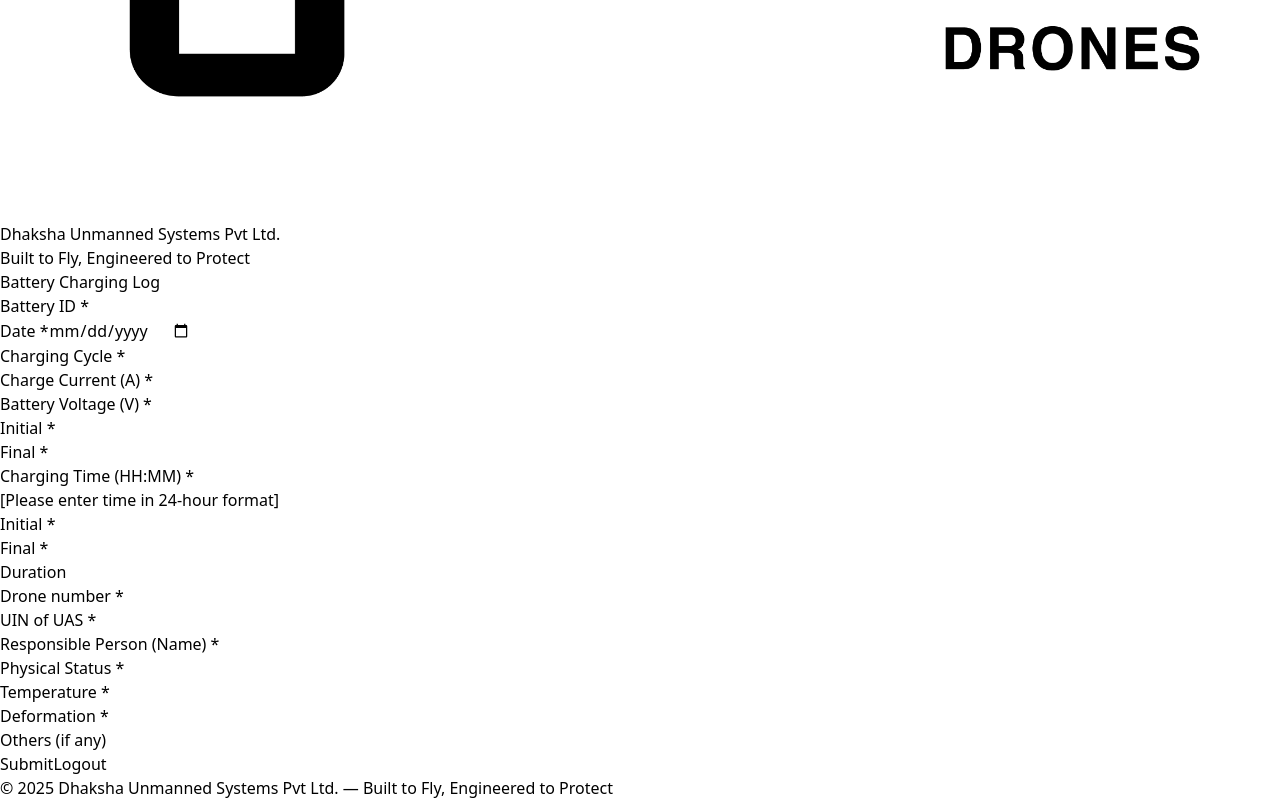
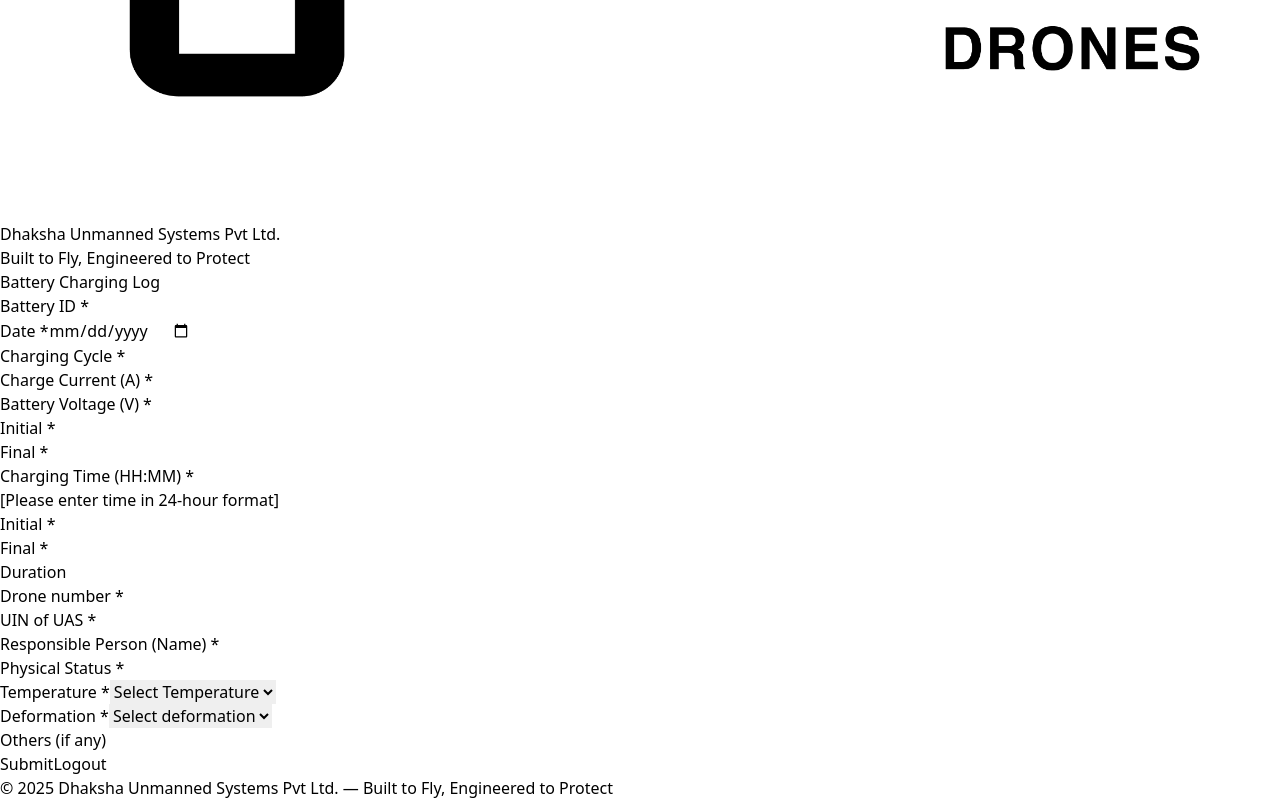
Before and after one commit to KaushikS595/Dhaksha-Battery-Log, a React (Vite) app: page /dashboard in a window 1280 px wide. Shown: the part 375-1175 px from the top of the page. Built offline with nearby package versions, Linux system fonts and the light colour scheme; no server answers.

Commit message:
dropdown change

```diff
--- a/src/component/UserDashboard/UserDashboard.jsx
+++ b/src/component/UserDashboard/UserDashboard.jsx
@@ -301,22 +301,48 @@
               Physical Status *
             </div>
             <div className="grid grid-cols-3 gap-4">
-              <NoAutoFillInput
-                label="Temperature"
+              <div classNmae="flex flex-col">
+                <span className="text-base font-semibold text-black mt-1">
+                  Temperature *
+                </span>
+                <select
                   name="temp"
                   value={form.temp}
                   onChange={handleChange}
                   className={inputCls("temp")}
                   required
-              />
-              <NoAutoFillInput
-                label="Deformation"
+                >
+                  <option value="">Select Temperature</option>
+                  <option value="Normal">Normal</option>
+                  <option value="Overheat">Overheat</option>
+                </select>
+                {errors.temp && (
+                  <p className="text-red-500 text-xs mt-1">{errors.temp}</p>
+                )}
+              </div>
+
+              <div className="flex flex-col">
+                <span className="text-base font-semibold text-black mt-1">
+                  Deformation *
+                </span>
+                <select
                   name="deformation"
                   value={form.deformation}
                   onChange={handleChange}
                   className={inputCls("deformation")}
                   required
-              />
+                >
+                  <option value="">Select deformation</option>
+                  <option value="Yes">Yes</option>
+                  <option value="No">No</option>
+                </select>
+                {errors.deformation && (
+                  <p className="text-red-500 text-xs mt-1">
+                    {errors.deformation}
+                  </p>
+                )}
+              </div>
+
               <NoAutoFillInput
                 label="Others (if any)"
                 name="others"
@@ -332,7 +358,7 @@
             <button
               type="submit"
               disabled={loading || !isValid()}
-              className={`flex-1 py-2 rounded text-white ${
+              className={`flex-1 py-2 rounded text-black ${
                 loading || !isValid()
                   ? "bg-gray-400 cursor-not-allowed"
                   : "bg-[#dee11e] hover:bg-slate-500"
```
Lines whose indentation alone changed are shown as unchanged.
